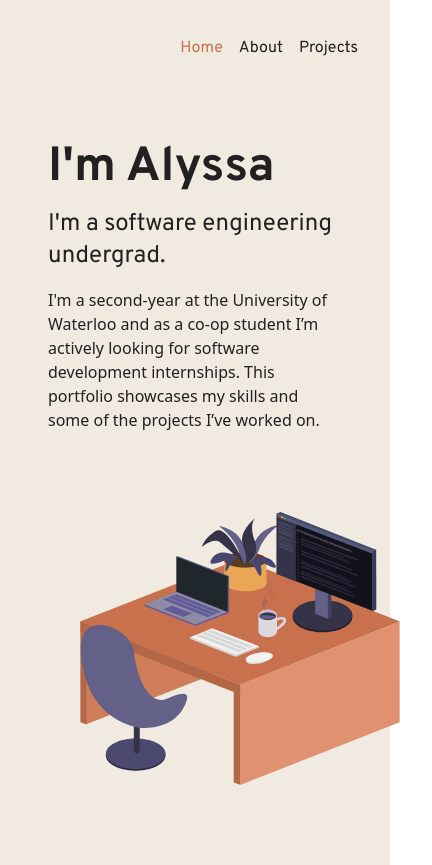
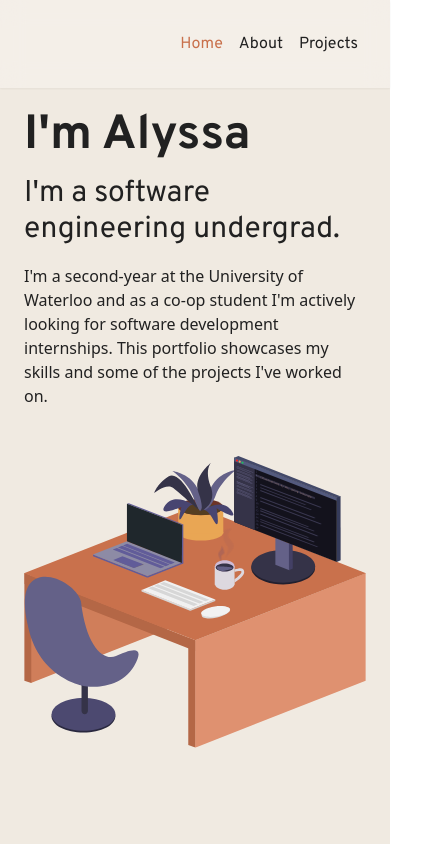
Before and after one commit to alyssadsouza/alyssadsouza.github.io, a React (Vite) app: page /#/about in a window 390 px wide. Shown: the whole page, 432 px wide, since content can reach past the window. After the commit the page ends 844 px from the top, so only its background shows below. Built offline with nearby package versions, Linux system fonts and the light colour scheme.

Commit message:
add responsive styling for home

```diff
--- a/src/components/Header.tsx
+++ b/src/components/Header.tsx
@@ -17,7 +17,7 @@ const paths = [
 
 const Header = () => {
   return (
-    <header className="sticky top-0 z-10 flex justify-end w-full h-24 p-8 font-display">
+    <header className="sticky top-0 z-10 flex justify-end w-full p-8 shadow-sm font-display bg-neutral-50/50 backdrop-blur-md md:backdrop-blur-none md:shadow-none md:bg-transparent">
       <nav className="flex items-center gap-4">
         {paths.map((path) => (
           <NavLink
--- a/src/index.css
+++ b/src/index.css
@@ -11,9 +11,9 @@
 		@apply text-4xl font-bold font-display;
 	}
 	h2 {
-		@apply text-2xl font-display;
+		@apply text-3xl font-display;
 	}
 	h3 {
-		@apply text-xl;
+		@apply text-2xl font-bold font-display;
 	}
 }
--- a/src/layouts/Root.tsx
+++ b/src/layouts/Root.tsx
@@ -5,7 +5,7 @@ function Root() {
   return (
     <div className="flex flex-col min-h-screen bg-neutral">
       <Header />
-      <div className="flex flex-col flex-grow p-12">
+      <div className="flex flex-col flex-grow p-6 sm:p-12">
         <Outlet />
       </div>
     </div>
--- a/src/pages/Home.tsx
+++ b/src/pages/Home.tsx
@@ -8,11 +8,11 @@ function Home() {
         <h2>I'm a software engineering undergrad.</h2>
         <p>
           I'm a second-year at the University of Waterloo and as a co-op student
-          I’m actively looking for software development internships. This
-          portfolio showcases my skills and some of the projects I’ve worked on.{" "}
+          I'm actively looking for software development internships. This
+          portfolio showcases my skills and some of the projects I've worked on.{" "}
         </p>
       </div>
-      <div className="flex flex-grow max-w-2xl p-8 min-w-[24rem]">
+      <div className="flex flex-grow max-w-2xl md:p-8 sm:min-w-[24rem]">
         <HomeIcon className="w-full h-full" />
       </div>
     </div>
--- a/src/pages/NotFound.tsx
+++ b/src/pages/NotFound.tsx
@@ -2,7 +2,7 @@ import { Link } from "react-router-dom";
 
 function NotFound() {
   return (
-    <div className="flex flex-col items-center justify-center h-screen gap-4 bg-neutral">
+    <div className="flex flex-col items-center justify-center h-screen gap-4 p-4 bg-neutral">
         <h1 className="text-7xl">404</h1>
         <h2>Oops!</h2>
         <p>That page doesn't exist. Go back to <Link to="/" className="underline transition-all text-primary hover:text-primary-300">homepage</Link>?</p>
--- a/tailwind.config.js
+++ b/tailwind.config.js
@@ -20,15 +20,17 @@ module.exports = {
         },
         neutral: {
           DEFAULT: "#F0EAE1",
-          50: "#F0EAE1",
-          100: "#E7DDCE",
-          200: "#D4C3A9",
-          300: "#C1A984",
-          400: "#AF8E5E",
-          500: "#8E7147",
-          600: "#685334",
-          700: "#433621",
-          800: "#1D180F",
+          50: "#F7F4EF",
+          100: "#F0EAE1",
+          200: "#DDD0BC",
+          300: "#CBB696",
+          400: "#B89B71",
+          500: "#A08050",
+          600: "#7B623D",
+          700: "#56442B",
+          800: "#302718",
+          900: "#0B0905",
+          950: "#000000",
         },
         primary: {
           DEFAULT: "#C9714C",
```
